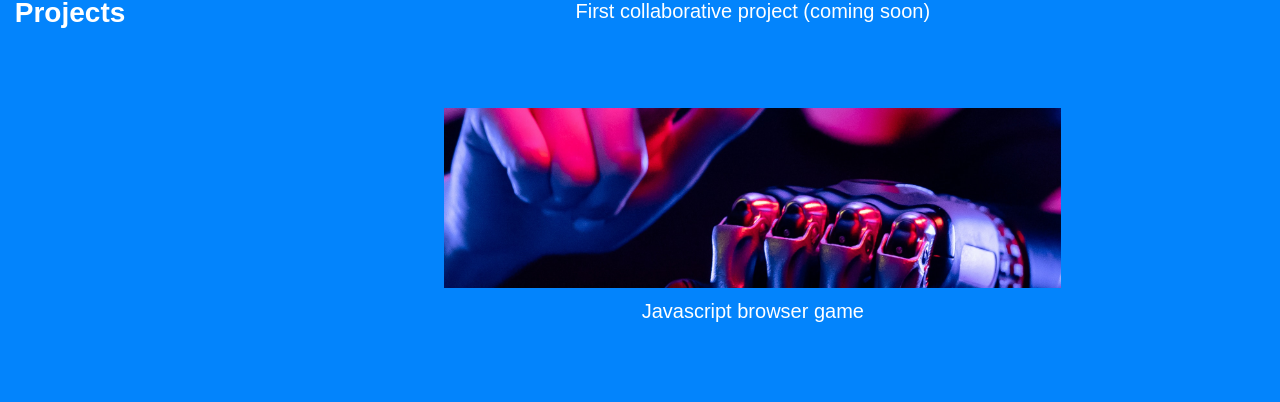
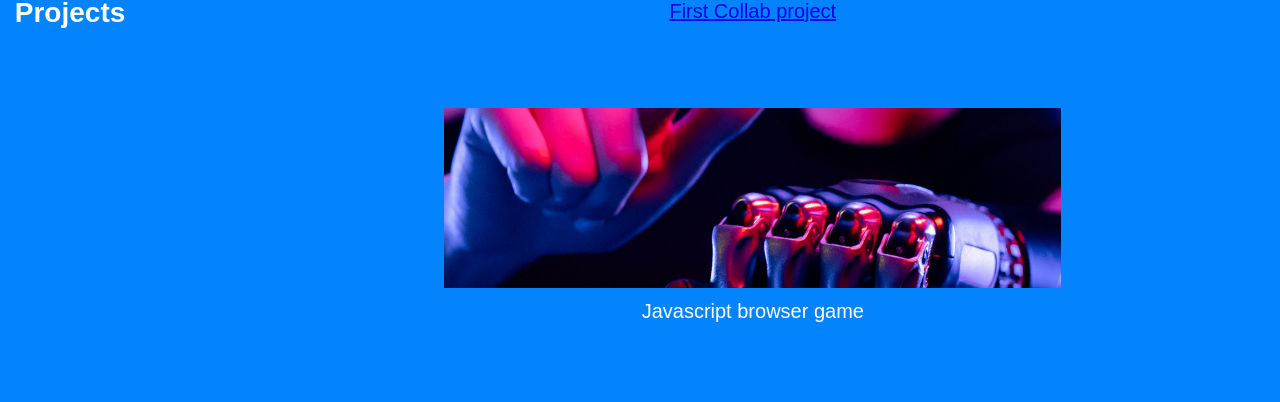
Before and after one commit to CameronG7/my-portfolio-Module2-HW, a plain HTML site: page index.html in a window 1280 px wide. Shown: the part 638-1040 px from the top of the page. Drawn offline with Linux system fonts and the light colour scheme.

Commit message:
added first collab projecet

```diff
--- a/index.html
+++ b/index.html
@@ -111,11 +111,11 @@
 
         <section class="content">
           <img
-            src="./Assets/Images/collab-christina-morillo-1181673.jpg"
-            alt="woman at workstation debugging code"
+            src="https://user-images.githubusercontent.com/122588135/228051187-c4fcc27b-4c28-42aa-aa6d-4ebebd7e46a0.png"
+            alt="image of the first collab project"
           />
           <p>
-            First collaborative project (coming soon)
+            <a href="https://camerong7.github.io/Forecast_Flix/">First Collab project</a>
           </p>
         </section>
 
```
